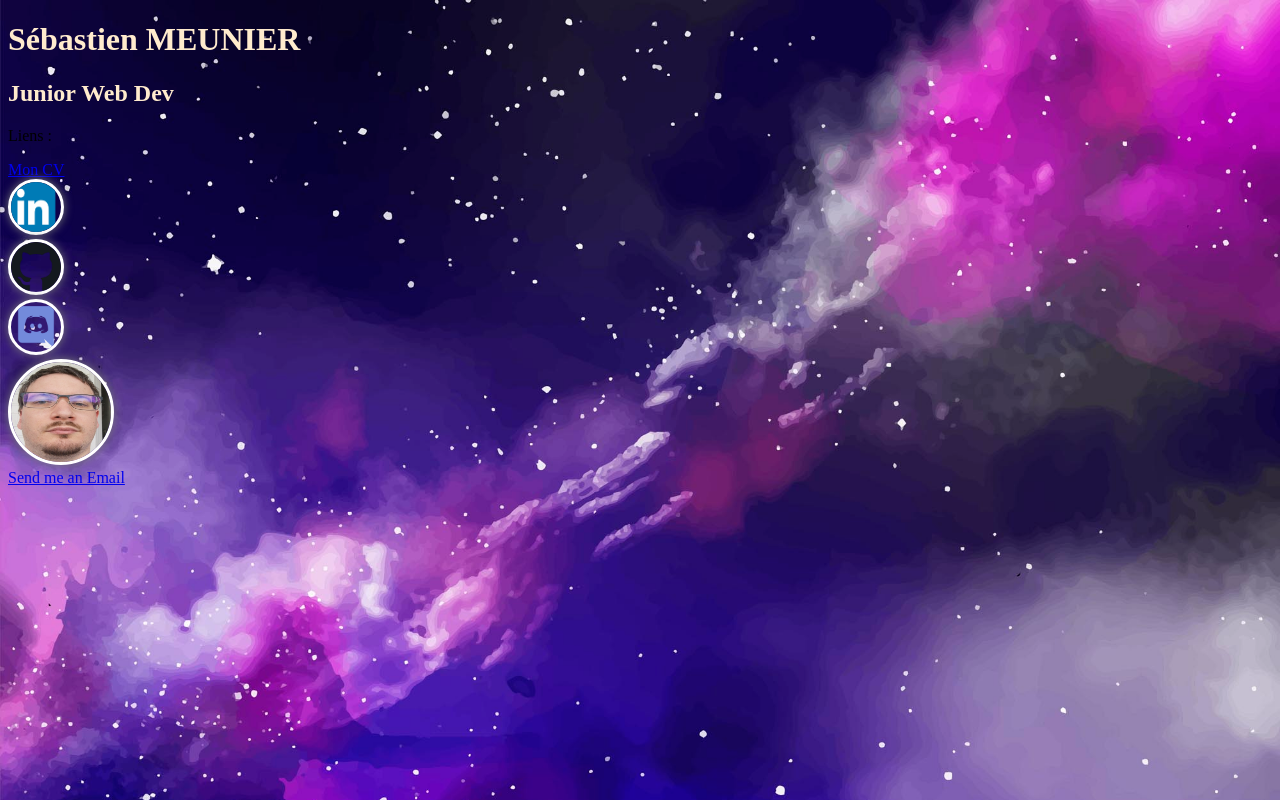
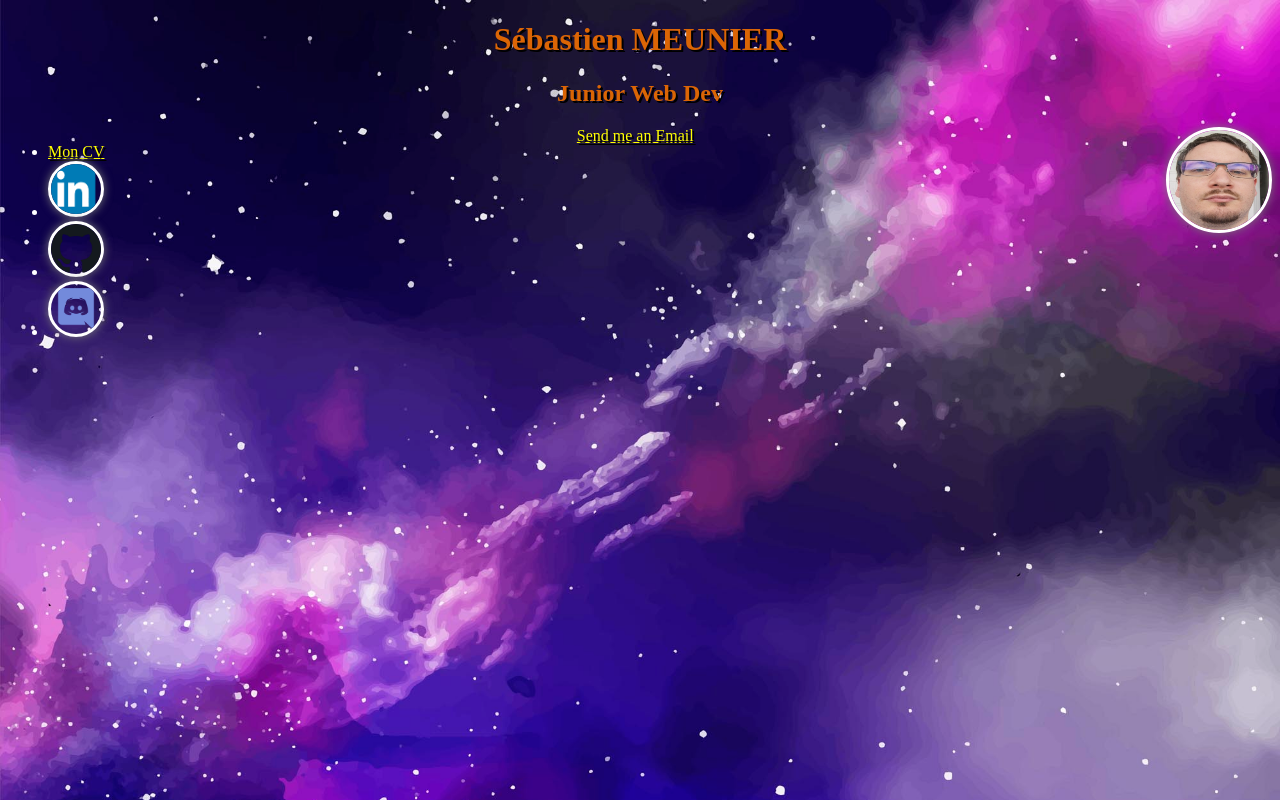
Before and after one commit to MeunierS/VCard-, a plain HTML site: page index.html in a window 1280 px wide. Drawn offline with Linux system fonts and the light colour scheme.

Commit message:
refonte html css

```diff
--- a/index.html
+++ b/index.html
@@ -11,16 +11,29 @@
             <h2>Junior Web Dev</h2>
         </header>
         <nav>
-            <p>Liens :<br/></p>
+            <div class="menu">
+                <ul>
+                    <li>
+                        <div class="CV">
                             <a href="https://meuniers.github.io/My-CV/">Mon CV</a>
+                        </div>
+                    </li>
+                    <li>
                         <div class="linkedin">
                             <a href="https://www.linkedin.com/in/s%C3%A9bastien-meunier-462a251ab/"><img src="image/linkedin.png" alt="linkedin"></a>
                         </div>
+                    </li>
+                    <li>
                         <div class="github">
                             <a href="https://github.com/MeunierS"><img src="image/github.png" alt="github"></a>
                         </div>
+                    </li>
+                    <li>
                         <div class="discord">
                             <a href="Sébastien Meunier#0503"><img src="image/discord.png" alt="discord"></a>
+                        </div>
+                    </li>
+                </ul>
             </div>
         </nav>
         <section>
--- a/style.css
+++ b/style.css
@@ -2,14 +2,24 @@ body {
     background-image: url(image/space.jpg);
     background-repeat: no-repeat;
     background-size: cover;
+    color: #ffffff;
+    text-align: center;
+    text-shadow: 2px 2px black;
+}
+a {
+    color: yellow;
 }
 header {
-    color: blanchedalmond;
+    color: rgb(219, 101, 5);
 }
-/*bulles*/
-.cases {
-    display: flex;
-    flex-wrap: wrap;
+nav {
+    float: left;
+}
+section {
+    float: right;
+}
+footer {
+    float: bottom;
 }
 .photo img{
     width: 100px;
@@ -17,7 +27,6 @@ header {
     border: 3px solid #ffffff;
     box-shadow: 0px 0px 10px #777777;
     border-radius: 50%;
-
 }
 .linkedin img{
     width: 50px;
```
Lines whose indentation alone changed are shown as unchanged.
